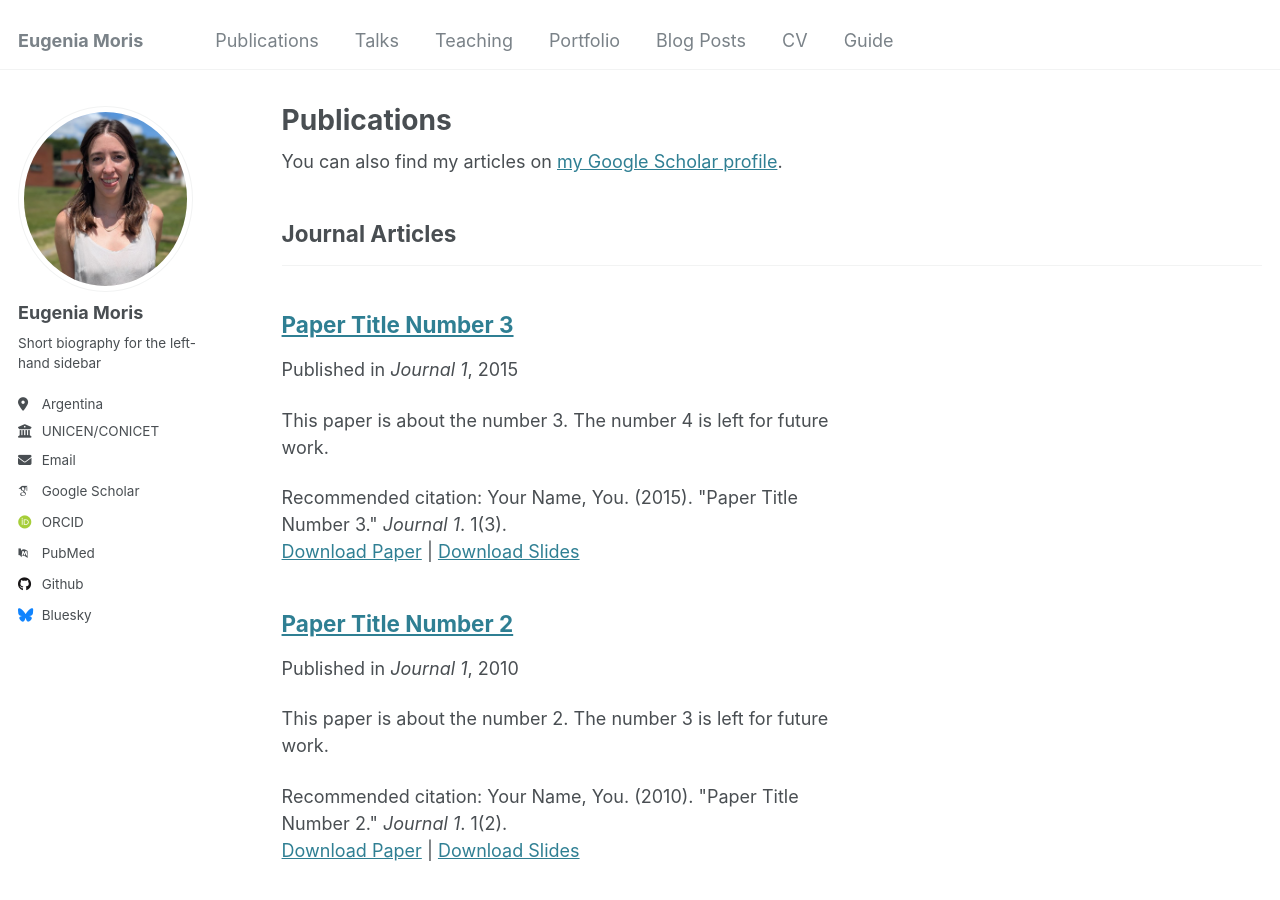
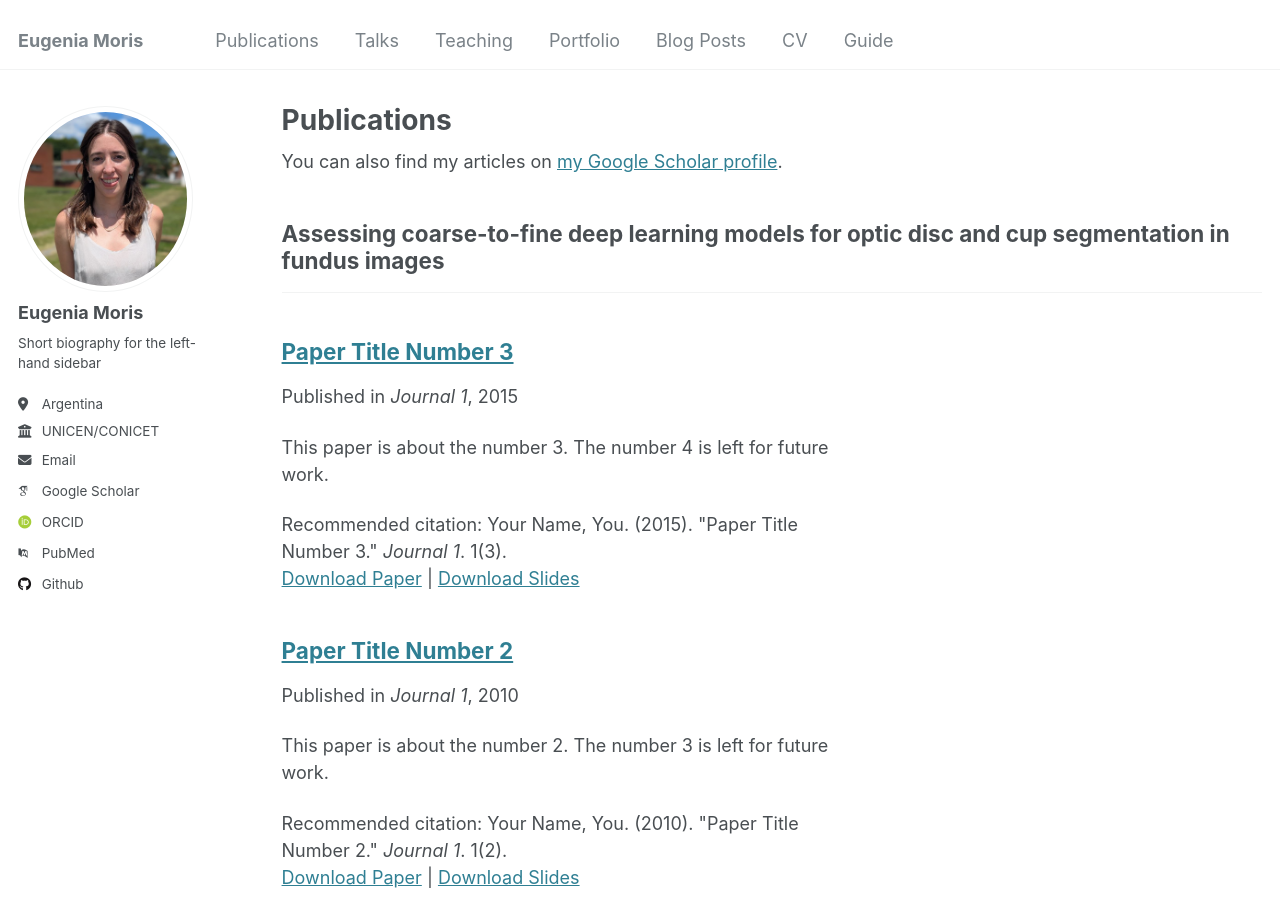
Before and after one commit to eugeniaMoris-PhD/eugeniaMoris-PhD.github.io, a Jekyll site: the page built from _pages/publications.html, in a window 1280 px wide and 900 px high. Built offline with Jekyll 4.4.1, drawn with Linux system fonts in a browser that asks for light colours; some web fonts are replaced; part of the change alters nothing that is shown.

Commit message:
add some information

```diff
--- a/_config.yml
+++ b/_config.yml
@@ -44,12 +44,12 @@ author:
   bitbucket        : # Username - Update with your username on the site
   codepen          : # Username
   dribbble         : # Username
-  github           : "academicpages"
+  github           : "eugeniaMoris"
   kaggle           : # Username
   stackoverflow    : # User number or user number and name (i.e., use "1" or "1/jeff-atwood")
 
   # Social media
-  bluesky          : "bsky.app" # Replace this with you Bluesky username
+  bluesky          : # Replace this with you Bluesky username
   facebook         : # Username
   flickr           : # Username
   foursquare       : # Username
@@ -79,7 +79,7 @@ publication_category:
   books:
     title: 'Books'
   manuscripts:
-    title: 'Journal Articles'
+    title: 'Assessing coarse-to-fine deep learning models for optic disc and cup segmentation in fundus images'
   conferences:
     title: 'Conference Papers'
 
```
